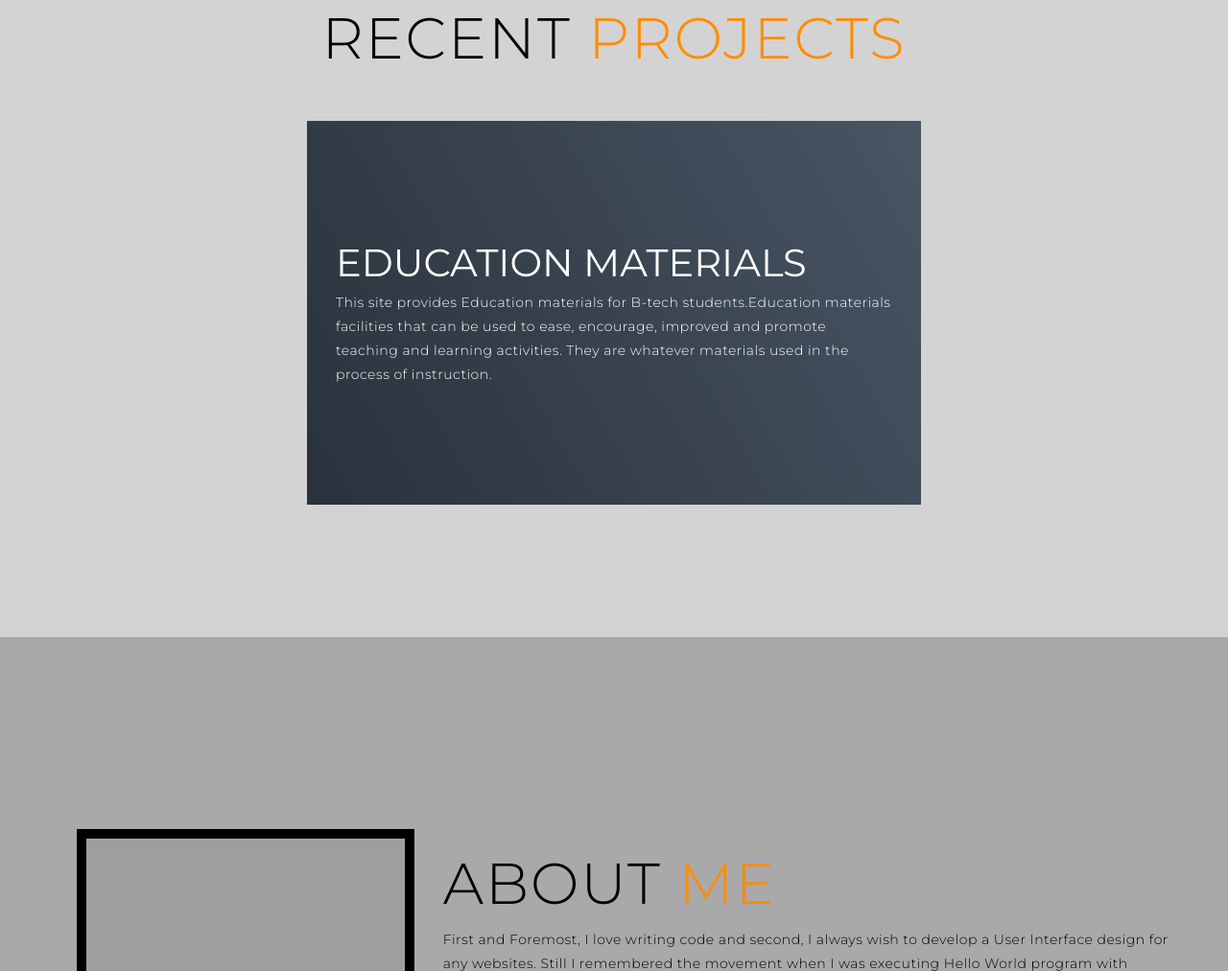
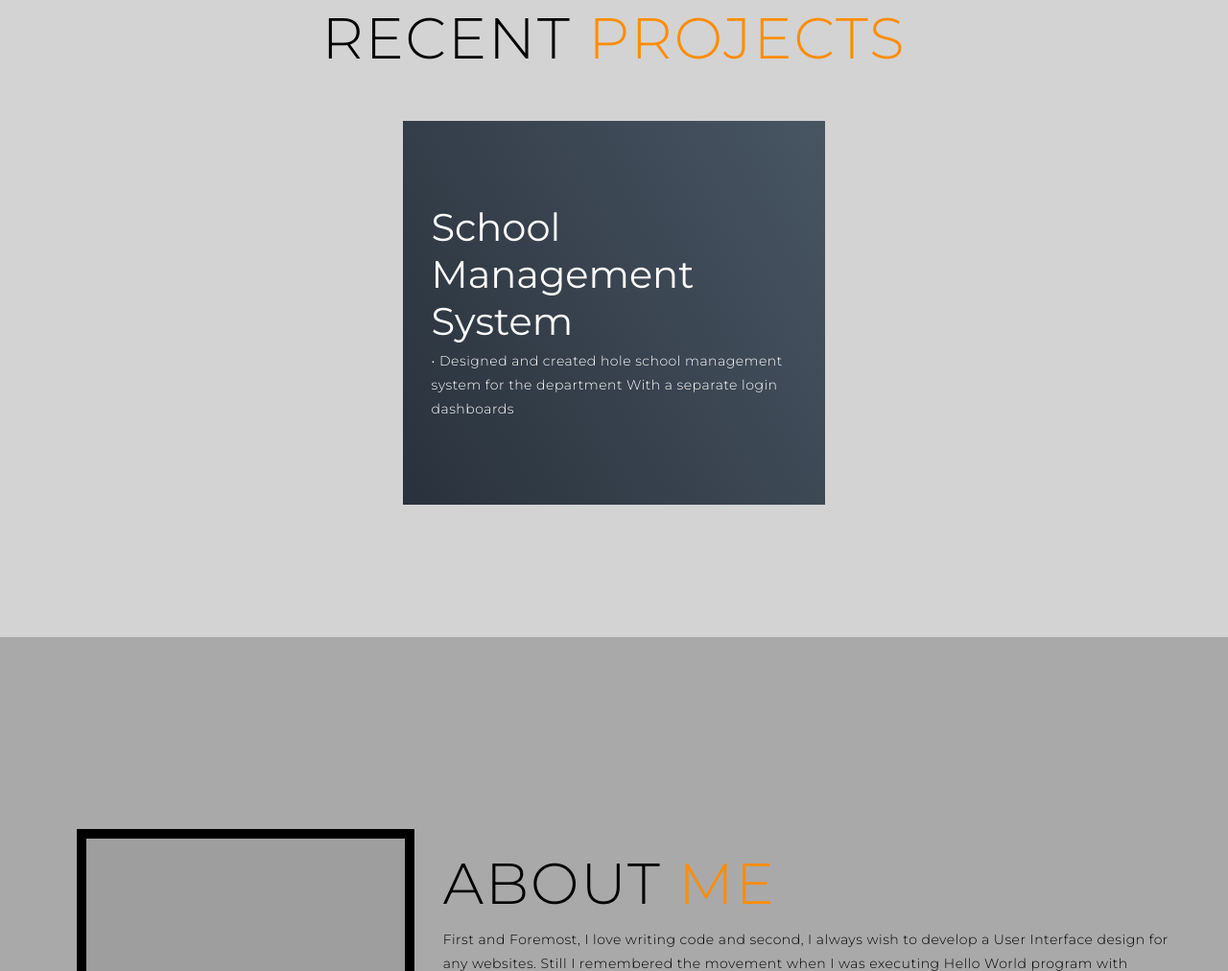
Before and after one commit to vijay5b3/vijayPortfolio, a plain HTML site: page index.html in a window 1280 px wide. Shown: the part 1736-2748 px from the top of the page at 96% size. Drawn offline with Linux system fonts and the light colour scheme; grey boxes are pictures that could not be loaded.

Commit message:
Update index.html

```diff
--- a/index.html
+++ b/index.html
@@ -77,8 +77,8 @@
       <div class="all-projects">
         <div class="project-item">
           <div class="project-info">
-            <a href="http://educationmaterials.ml/"><h1 style="color:white;">EDUCATION MATERIALS</h1></a>
-            <p>This site provides Education materials for B-tech students.Education materials facilities that can be used to ease, encourage, improved and promote teaching and learning activities. They are whatever materials used in the process of instruction.<mark></mark></p>
+            <a href="http://acadamics.great-site.net/"><h1 style="color:white;">School Management System</h1></a>
+            <p>•	Designed and created hole school management system for the department With a separate login dashboards<mark></mark></p>
           </div>
           <div class="project-img">
             <!--<img src="" alt="img">-->
@@ -100,7 +100,7 @@
       <div class="col-right">
         <h1 class="section-title">About <span>me</span></h1>
         <p>First and Foremost, I love writing code  and second,  I always wish  to develop a User Interface design for any websites. Still I remembered the movement when I was executing Hello World program with exciting I feel that I will do more complex programs than this Hello World problem. Till now I feel the same if I solve a problem then in next I wish a more complex problem. During my  work I always maintenance  perseverance attitude.</p>
-        <a href="vijayresume.pdf" class="cta">Download Resume</a>
+        <a href="vijay5b3_resume (1).pdf" class="cta">Download Resume</a>
       </div>
     </div>
   </section>
```
